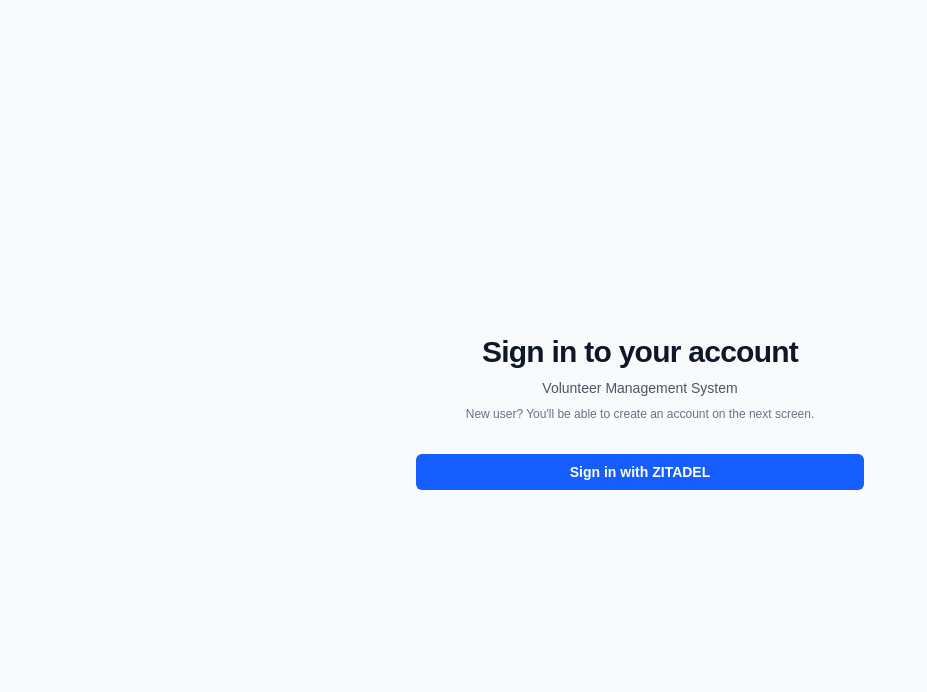
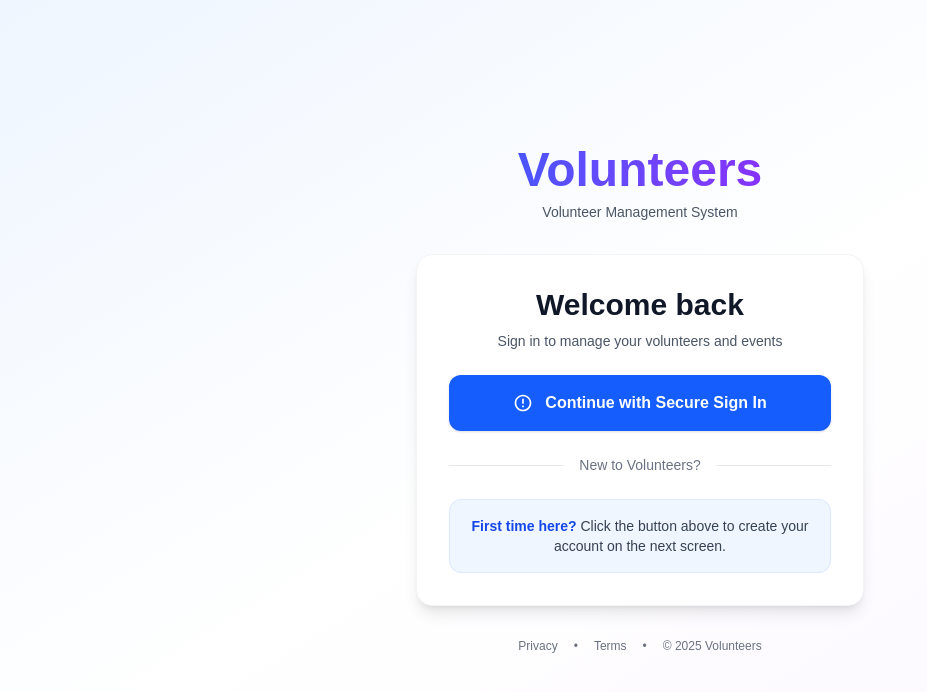
Before and after one commit to mathemusician/church-volunteers, a Next.js app in the folder apps/web/: page /signin in a window 1280 px wide. Shown: the top 692 px of the page, without its empty margins (0-927 px from the left). Built offline with nearby package versions, Linux system fonts and the light colour scheme; no server answers.

Commit message:
Add metadata to all pages for consistent browser tab titles
- Dashboard: 'Dashboard - Volunteers'
- Sign In: 'Sign In - Volunteers'
- Home: 'Home - Volunteers'
- Fix home page with missing Link import
- All pages now show 'Volunteers' in browser tab

```diff
--- a/apps/web/src/app/dashboard/page.tsx
+++ b/apps/web/src/app/dashboard/page.tsx
@@ -3,6 +3,11 @@
 import { getUserOrganizations } from '@/lib/models/organization';
 import { query } from '@/lib/db';
 import Link from 'next/link';
+
+export const metadata = {
+  title: 'Dashboard - Volunteers',
+  description: 'Manage your volunteers and events',
+};
 
 export default async function DashboardPage() {
   const session = await auth();
--- a/apps/web/src/app/layout.tsx
+++ b/apps/web/src/app/layout.tsx
@@ -13,8 +13,8 @@
 });
 
 export const metadata: Metadata = {
-  title: 'Create Next App',
-  description: 'Generated by create next app',
+  title: 'Volunteers - Volunteer Management System',
+  description: 'Simplify volunteer management, amplify impact',
 };
 
 export default function RootLayout({
--- a/apps/web/src/app/page.tsx
+++ b/apps/web/src/app/page.tsx
@@ -1,13 +1,23 @@
+import { auth } from '@/auth';
+import { redirect } from 'next/navigation';
 import Link from 'next/link';
-import { auth } from '@/auth';
 
-export default async function Home() {
+export const metadata = {
+  title: 'Home - Volunteers',
+  description: 'Volunteer Management System',
+};
+
+export default async function HomePage() {
   const session = await auth();
+
+  if (!session) {
+    return redirect('/signin');
+  }
 
   return (
     <div className="min-h-screen bg-gradient-to-br from-blue-50 via-white to-purple-50">
       <div className="flex flex-col items-center justify-center min-h-screen px-4 py-16">
-        <main className="flex flex-col items-center text-center max-w-3xl">
+        <main className="flex flex-col items-center text-center max-w-5xl mx-auto w-full">
           {/* Icon/Logo */}
           <div className="mb-8 w-20 h-20 bg-gradient-to-br from-blue-500 to-purple-600 rounded-2xl flex items-center justify-center shadow-lg">
             <svg
--- a/apps/web/src/app/signin/page.tsx
+++ b/apps/web/src/app/signin/page.tsx
@@ -1,5 +1,10 @@
 import { signIn, auth } from '@/auth';
 import { redirect } from 'next/navigation';
+
+export const metadata = {
+  title: 'Sign In - Volunteers',
+  description: 'Sign in to manage your volunteers and events',
+};
 
 export default async function SignInPage() {
   const session = await auth();
@@ -10,32 +15,100 @@
   }
 
   return (
-    <div className="flex min-h-screen items-center justify-center bg-gray-50 px-4 py-12 sm:px-6 lg:px-8">
+    <div className="min-h-screen flex items-center justify-center bg-gradient-to-br from-blue-50 via-white to-purple-50 px-4 py-12">
       <div className="w-full max-w-md space-y-8">
-        <div>
-          <h2 className="mt-6 text-center text-3xl font-bold tracking-tight text-gray-900">
-            Sign in to your account
-          </h2>
-          <p className="mt-2 text-center text-sm text-gray-600">Volunteer Management System</p>
-          <p className="mt-2 text-center text-xs text-gray-500">
-            New user? You'll be able to create an account on the next screen.
-          </p>
+        {/* Logo */}
+        <div className="text-center space-y-2 animate-[fadeIn_0.5s_ease-in]">
+          <h1 className="text-5xl font-bold bg-gradient-to-r from-blue-600 to-purple-600 bg-clip-text text-transparent">
+            Volunteers
+          </h1>
+          <p className="text-gray-600 text-sm">Volunteer Management System</p>
         </div>
+
+        {/* Sign in card */}
+        <div className="bg-white rounded-2xl shadow-lg p-8 space-y-6 border border-gray-100 hover:shadow-xl transition-shadow duration-300 animate-[slideUp_0.6s_ease-out]">
+          <div className="text-center">
+            <h2 className="text-3xl font-bold text-gray-900 mb-2">Welcome back</h2>
+            <p className="text-sm text-gray-600">Sign in to manage your volunteers and events</p>
+          </div>
+
           <form
             action={async () => {
               'use server';
               await signIn('zitadel', { redirectTo: '/dashboard' });
             }}
-          className="mt-8 space-y-6"
           >
             <button
               type="submit"
-            className="group relative flex w-full justify-center rounded-md bg-blue-600 px-3 py-2 text-sm font-semibold text-white hover:bg-blue-500 focus-visible:outline focus-visible:outline-2 focus-visible:outline-offset-2 focus-visible:outline-blue-600"
+              className="group w-full flex justify-center items-center gap-3 rounded-xl bg-blue-600 px-6 py-4 text-base font-semibold text-white shadow-sm hover:bg-blue-700 hover:shadow-lg focus-visible:outline focus-visible:outline-2 focus-visible:outline-offset-2 focus-visible:outline-blue-600 transition-all duration-200 hover:scale-[1.02] active:scale-[0.98]"
             >
-            Sign in with ZITADEL
+              <svg
+                className="w-5 h-5 transition-transform group-hover:rotate-12"
+                fill="currentColor"
+                viewBox="0 0 24 24"
+              >
+                <path d="M12 2C6.48 2 2 6.48 2 12s4.48 10 10 10 10-4.48 10-10S17.52 2 12 2zm0 18c-4.41 0-8-3.59-8-8s3.59-8 8-8 8 3.59 8 8-3.59 8-8 8zm-1-13h2v6h-2zm0 8h2v2h-2z" />
+              </svg>
+              <span className="group-hover:tracking-wide transition-all duration-200">
+                Continue with Secure Sign In
+              </span>
             </button>
           </form>
+
+          <div className="relative">
+            <div className="absolute inset-0 flex items-center">
+              <div className="w-full border-t border-gray-200"></div>
             </div>
+            <div className="relative flex justify-center text-sm">
+              <span className="px-4 bg-white text-gray-500">New to Volunteers?</span>
+            </div>
+          </div>
+
+          <div className="bg-blue-50 rounded-xl p-4 border border-blue-100 hover:border-blue-200 transition-colors duration-200">
+            <p className="text-sm text-gray-700 text-center">
+              <span className="font-semibold text-blue-700">First time here?</span> Click the button
+              above to create your account on the next screen.
+            </p>
+          </div>
+        </div>
+
+        {/* Footer */}
+        <div className="text-center animate-[fadeIn_0.8s_ease-in]">
+          <div className="flex items-center justify-center gap-4 text-xs text-gray-500">
+            <a
+              href="/privacy"
+              className="hover:text-blue-600 hover:underline transition-all duration-200"
+            >
+              Privacy
+            </a>
+            <span>•</span>
+            <a
+              href="/terms"
+              className="hover:text-blue-600 hover:underline transition-all duration-200"
+            >
+              Terms
+            </a>
+            <span>•</span>
+            <span>© 2025 Volunteers</span>
+          </div>
+        </div>
+      </div>
+
+      <style
+        dangerouslySetInnerHTML={{
+          __html: `
+        @keyframes fadeIn {
+          from { opacity: 0; }
+          to { opacity: 1; }
+        }
+
+        @keyframes slideUp {
+          from { opacity: 0; transform: translateY(20px); }
+          to { opacity: 1; transform: translateY(0); }
+        }
+      `,
+        }}
+      />
     </div>
   );
 }
```
Lines whose indentation alone changed are shown as unchanged.
